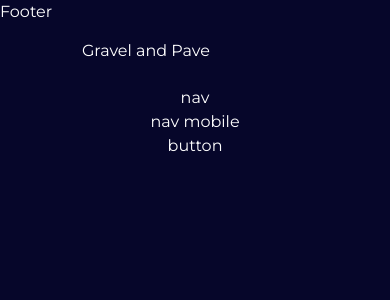
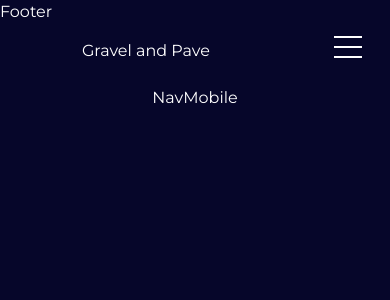
Before and after one commit to tmeyer01/kit, a Next.js app: page / in a window 390 px wide. Shown: the top 300 px of the page. Built offline with nearby package versions, Linux system fonts and the light colour scheme.

Commit message:
adds context component, updates global css, adds context component to layout, adds mobile nav and mobile nav btn

```diff
--- a/src/app/components/Nav.jsx
+++ /dev/null
@@ -1,9 +0,0 @@
-
-
-const Nav = () => {
-  return (
-    <div>Nav</div>
-  )
-}
-
-export default Nav
--- a/src/app/globals.css
+++ b/src/app/globals.css
@@ -37,3 +37,7 @@ body {
 .section {
   @apply py-12 xl:py-24;
 }
+
+.active {
+  @apply border-b-2 border-accent;
+}
--- a/src/app/components/Header.jsx
+++ b/src/components/Header.jsx
@@ -5,6 +5,12 @@ import Image from "next/image";
 import Link from "next/link";
 
 import {motion} from 'framer-motion';
+
+
+// components
+import Nav from "./Nav";
+import NavMobile from "./NavMobile";
+import MenuBtn from "./MenuBtn";
 
 
 
@@ -41,12 +47,12 @@ const Header = () => {
           Gravel and Pave
         </Link>
         {/* nav */}
-        <nav>nav</nav>
+        <Nav containerStyles='hidden xl:flex items-center  gap-x-8' />
         {/* nav mobile */}
-        <nav>nav mobile</nav>
+        <NavMobile />
         {/* nav button */}
-        <div>
-          button
+        <div className='absolute right-7 top-9 z-10 xl:hidden'>
+          <MenuBtn />
         </div>
         {/* socials  */}
       </div>
--- /dev/null
+++ b/src/components/MenuBtn.jsx
@@ -0,0 +1,18 @@
+import { NavContext } from '@/context/NavContext';
+import React, { useContext } from 'react';
+
+const MenuBtn = () => {
+  const { setIsOpen } = useContext(NavContext);
+  return (
+    <div
+      onClick={() => setIsOpen(true)}
+      className='group flex flex-col gap-y-2 cursor-pointer xl:hidden group items-end'
+    >
+      <div className='w-7 group-hover:w-6 h-[2px] bg-white transition-all'></div>
+      <div className='w-7 group-hover:w-6 h-[2px] bg-white transition-all'></div>
+      <div className='w-7 group-hover:w-6 h-[2px] bg-white transition-all'></div>
+    </div>
+  );
+};
+
+export default MenuBtn;
--- /dev/null
+++ b/src/components/Nav.jsx
@@ -0,0 +1,57 @@
+import { Link } from "react-scroll";
+import { useMediaQuery } from 'react-responsive';
+
+
+const links = [
+  {
+    path: 'home',
+    name: 'Home',
+  },
+  {
+    path: 'adventures',
+    name: 'Adventures',
+  },
+  {
+    path: 'routes',
+    name: 'Routes',
+  },
+  {
+    path: 'merchandise',
+    name: 'Merchandise',
+  },
+  {
+    path: 'contact',
+    name: 'Contact',
+  },
+];
+
+const Nav = ({containerStyles, linkStyles}) => {
+
+  const isDesktop = useMediaQuery({
+    query: '(min-width: 1310px)',
+  });
+
+
+  return (
+   <nav className={`${containerStyles}`}>
+    {links.map((link, index) => {
+      return (
+        <Link
+          to={link.path}
+          className={`${linkStyles} cursor-pointer border-b-2 border-transparent`}
+          key={index}
+          smooth={!isDesktop ? false : true}
+          spy
+          offset={-50}
+          activeClass='active'
+        >
+          {link.name}
+        </Link>
+      );
+    })}
+
+   </nav>
+  );
+};
+
+export default Nav
--- /dev/null
+++ b/src/context/NavContext.jsx
@@ -0,0 +1,15 @@
+'use client';
+import React, { createContext, useState } from 'react';
+
+export const NavContext = createContext();
+
+const NavContextProvider = ({ children }) => {
+  const [isOpen, setIsOpen] = useState(false);
+  return (
+    <NavContext.Provider value={{ isOpen, setIsOpen }}>
+      {children}
+    </NavContext.Provider>
+  );
+};
+
+export default NavContextProvider;
```
Also changed, not shown: src/app/layout.js (+7 -2 lines), src/components/Footer.jsx (renamed from src/app/components/Footer.jsx), src/components/NavMobile.jsx (renamed from src/app/components/NavMobile.jsx).
